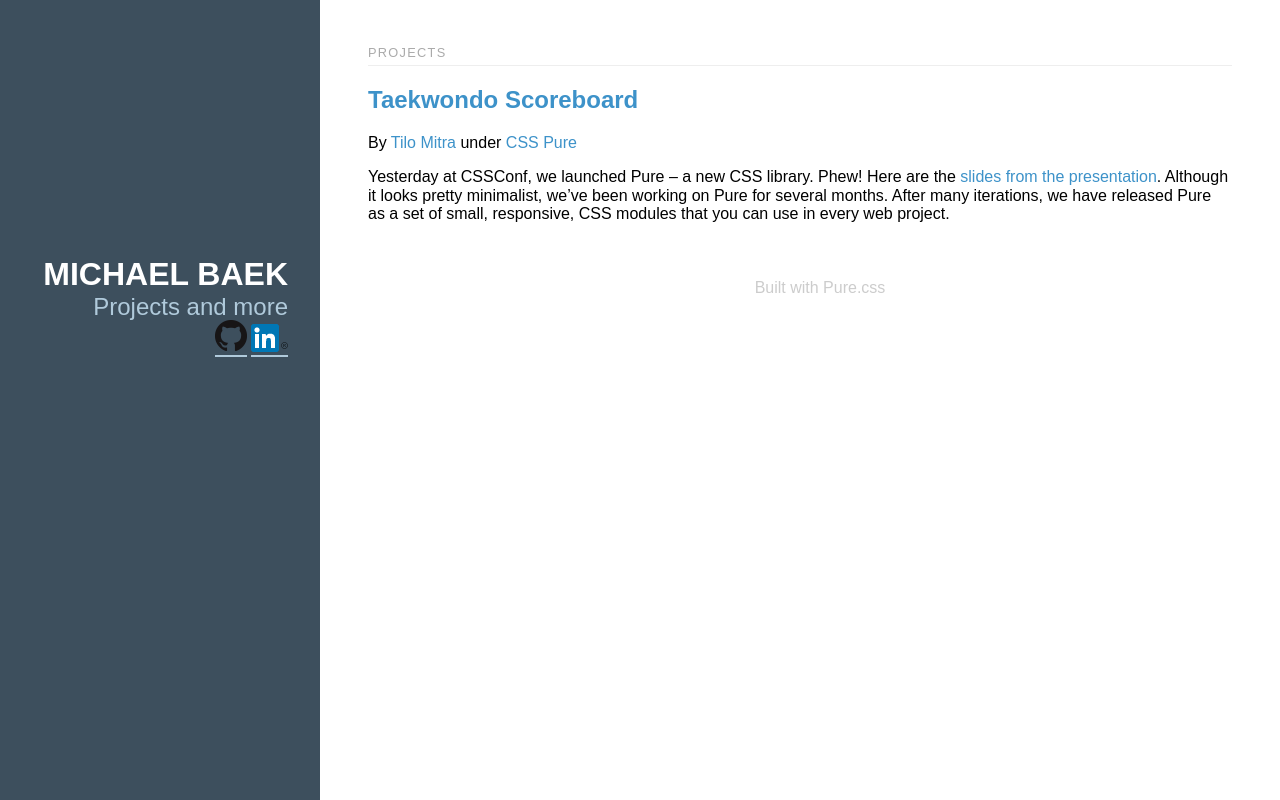
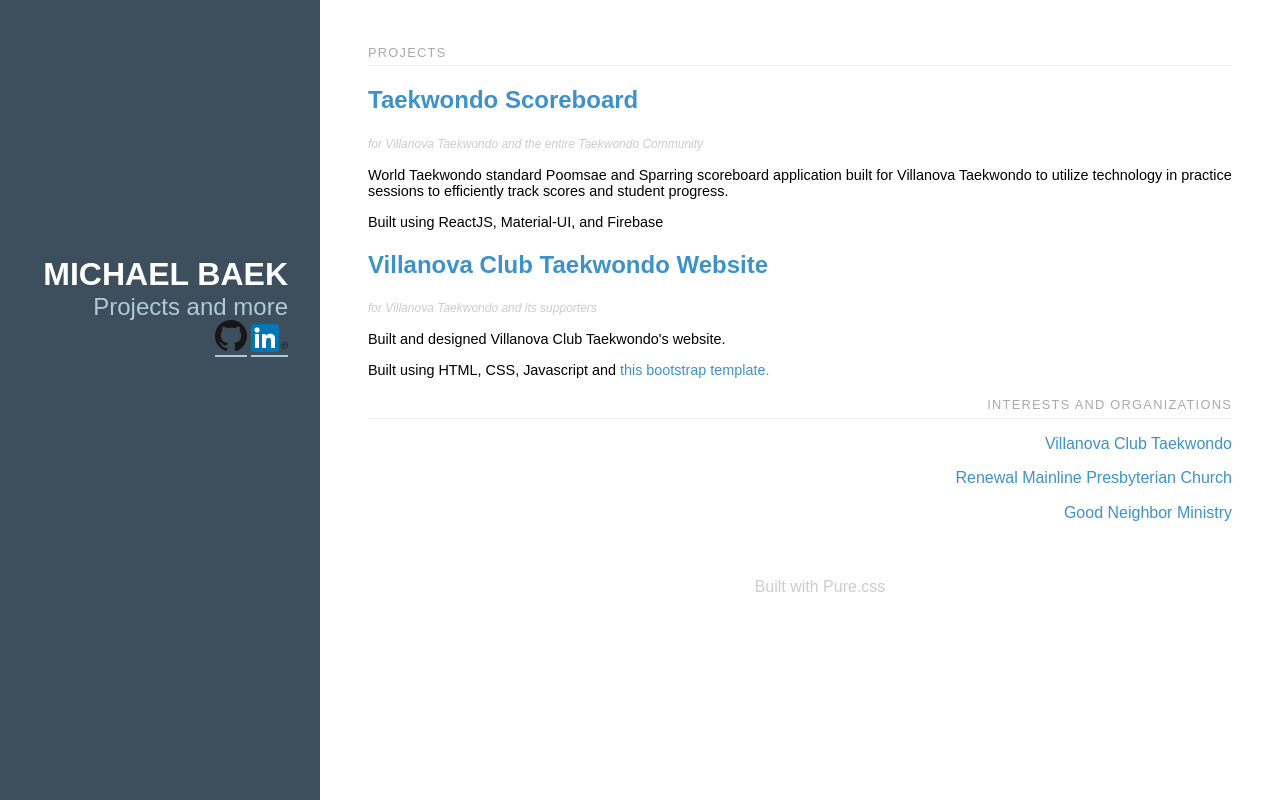
Before and after one commit to hansol13/hansol13.github.io, a PHP site: page / in a window 1280 px wide. Run offline with PHP 8.4, Linux system fonts and the light colour scheme; some libraries are stand-ins or nearby versions.

Commit message:
fully updated

```diff
--- a/css/layouts/blog.css
+++ b/css/layouts/blog.css
@@ -125,3 +125,23 @@ h3 {
         text-align: center;
     }
 }
+
+div.hidden {
+    display:none;
+}
+
+.post-meta{
+    font-size: 75%;
+    color: #cccccc;
+}
+
+.post-description{
+    font-size: 90%;
+}
+
+section.post{
+}
+
+.interests{
+    text-align: right;
+}
--- a/index.html
+++ b/index.html
@@ -5,16 +5,27 @@
     <meta name="viewport" content="width=device-width, initial-scale=1.0">
     <meta name="description" content="A layout example that shows off a blog page with a list of posts.">
     <title>Michael H Baek</title>
-
     <link rel="stylesheet" href="https://unpkg.com/purecss@1.0.0/build/pure-min.css" integrity="sha384-" crossorigin="anonymous">
-
     <link rel="stylesheet" href="https://unpkg.com/purecss@1.0.0/build/grids-responsive-min.css">
-
     <link rel="stylesheet" href="css/layouts/blog.css">
 
+    <!-- jQuery -->
+    <script src="https://ajax.googleapis.com/ajax/libs/jquery/3.3.1/jquery.min.js"></script>
+
+    <script type="text/javascript">
+        $(document).ready(function(){
+            $('div.hidden').fadeIn(1000).removeClass('hidden');
+        } )
+    </script>
+
+
 </head>
+
+
+
 <body>
-
+    <div class="hidden">
+        <header class='sidebar'>
             <div id="layout" class="pure-g">
                 <div class="sidebar pure-u-1 pure-u-md-1-4">
                     <div class="header">
@@ -32,6 +43,7 @@
                         </nav>
                     </div>
                 </div>
+            </header>
 
             <!-- main body -->
             <div class="content pure-u-1 pure-u-md-3-4">
@@ -40,22 +52,44 @@
                     <div class="posts">
                         <h1 class="content-subhead">Projects</h1>
 
-                    <!-- A single blog post -->
+                        <!-- A single post -->
                         <section class="post">
                             <header class="post-header">
                                 <h2 class="post-title">
                                     <a href="https://mhansolbaek.com/poomsae-score">Taekwondo Scoreboard</a></h2>
+                                    <i class="post-meta">for Villanova Taekwondo and the entire Taekwondo Community</i>
 
-                            <p class="post-meta">
-                                By <a href="#" class="post-author">Tilo Mitra</a> under <a class="post-category post-category-design" href="#">CSS</a> <a class="post-category post-category-pure" href="#">Pure</a>
-                            </p>
                             </header>
 
                             <div class="post-description">
-                            <p>
-                                Yesterday at CSSConf, we launched Pure – a new CSS library. Phew! Here are the <a href="https://speakerdeck.com/tilomitra/pure-bliss">slides from the presentation</a>. Although it looks pretty minimalist, we’ve been working on Pure for several months. After many iterations, we have released Pure as a set of small, responsive, CSS modules that you can use in every web project.
-                            </p>
+                                <p>World Taekwondo standard Poomsae and Sparring scoreboard application built for Villanova Taekwondo to utilize technology in practice sessions to efficiently track scores and student progress.</p>
+
+                                <p>Built using ReactJS, Material-UI, and Firebase</p>
                             </div>
+                        </section>
+
+                        <section class="post">
+                            <header class="post-header">
+                                <h2 class="post-title">
+                                    <a href="https://villanovataekwondo.github.io/pages">Villanova Club Taekwondo Website</a></h2>
+                                    <i class="post-meta">for Villanova Taekwondo and its supporters</i>
+
+                            </header>
+
+                            <div class="post-description">
+                                <p>Built and designed Villanova Club Taekwondo's website.</p>
+                                <p>Built using HTML, CSS, Javascript and <a href="https://startbootstrap.com/template-overviews/scrolling-nav/">this bootstrap template.</a></p>
+                            </div>
+                        </section>
+                    </div>
+
+                    <div class="interests">
+                        <section>
+                            <h1 class="content-subhead">Interests and Organizations</h1>
+                            <p><a href="https://villanovataekwondo.github.io/pages/">Villanova Club Taekwondo</a></p>
+                            <p><a href="http://www.renewalmainline.org/">Renewal Mainline Presbyterian Church</a></p>
+                            <p><a href="https://www.goodneighbornj.org/">Good Neighbor Ministry</a></p>
+
                         </section>
                     </div>
 
@@ -69,9 +103,18 @@
                 </div>
             </div>
         </div>
+    </div>
+
+<!-- jQuery -->
+<script type="text/javascript">
+
+</script>
+
+
+
+</body>
 
 
 
 
-</body>
 </html>
```
Also changed, not shown: index2.html (deleted, +0 -74 lines). Lines whose indentation alone changed are shown as unchanged.
